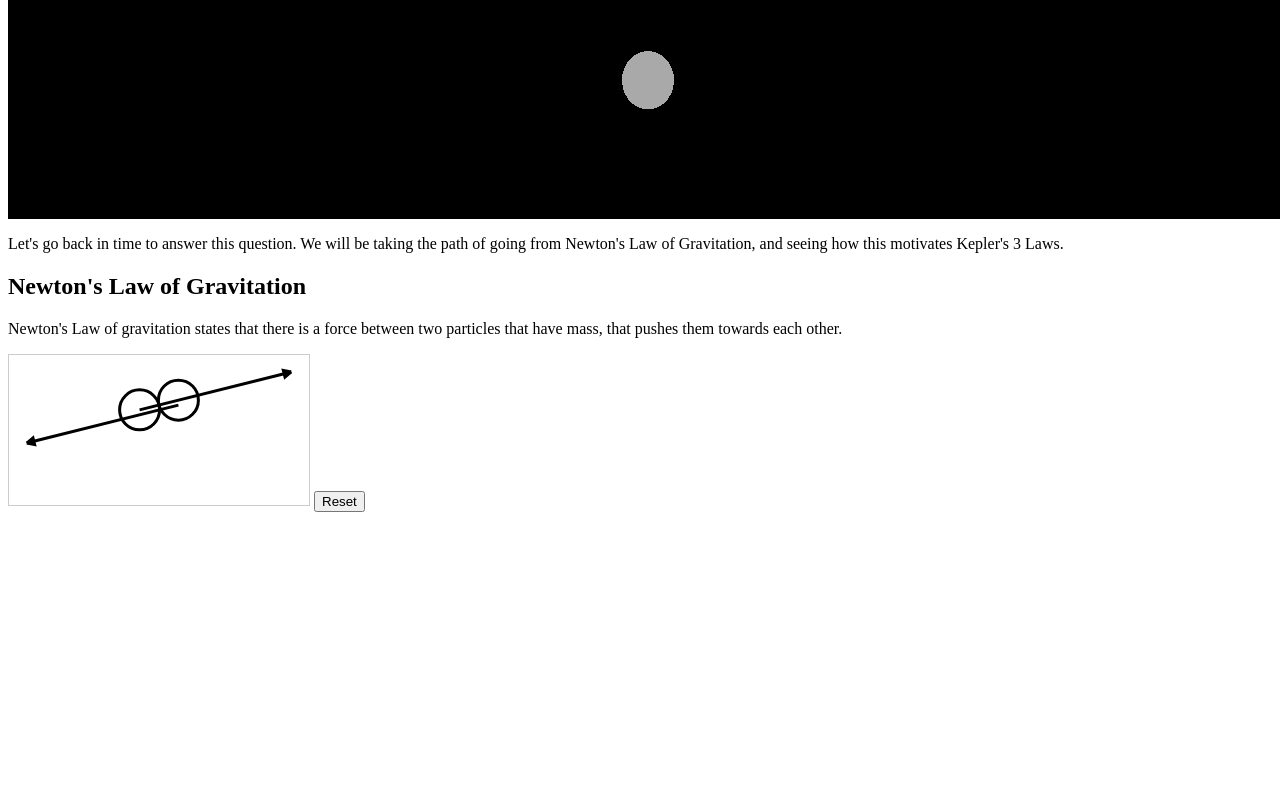
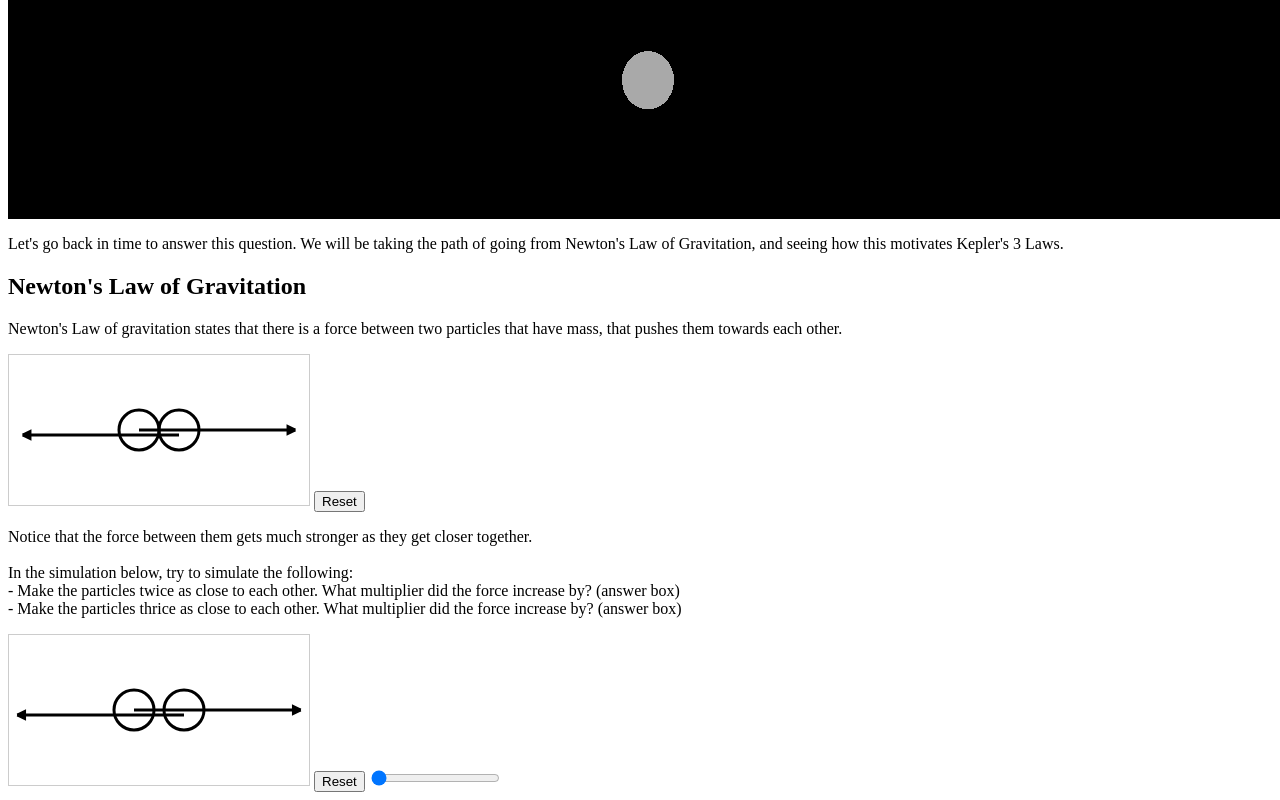
Before and after one commit to JeremyLikesCats/Orbital-Mechanics-Article, a website built with Vite: page index.html in a window 1280 px wide. Shown: the part 640-1440 px from the top of the page. Before the commit the page ends 1160 px from the top, so only its background shows below. Built offline with nearby package versions, Linux system fonts and the light colour scheme.

Commit message:
finished the basics of simulation 3

```diff
--- a/index.html
+++ b/index.html
@@ -25,6 +25,7 @@
 
         <script type="module" src="simulations/simulation1.js"></script>
         <script type="module" src="simulations/simulation2.js"></script>
+        <script type="module" src="simulations/simulation3.js"></script>
     </head>
     <body>
         <h3>How do the planets in our universe move?</h3>
@@ -35,6 +36,19 @@
         <p>Newton's Law of gravitation states that there is a force between two particles that have mass, that pushes them towards each other.</p>
         <canvas id="simulation2" style="border: 1px solid #ccc;"></canvas>
         <button type="button" id="simulation2_reset">Reset</button>
-
+        <p>Notice that the force between them gets much stronger as they get closer together.</br></br>
+        In the simulation below, try to simulate the following:</br>
+        - Make the particles twice as close to each other. What multiplier did the force increase by? (answer box)</br>
+        - Make the particles thrice as close to each other. What multiplier did the force increase by? (answer box)</p>
+        <canvas id="simulation3" style="border: 1px solid #ccc;"></canvas>
+        <button type="button" id="simulation3_reset">Reset</button>
+        <input
+            type="range"
+            id="simulation3_slider"
+            min="50"
+            max="300"
+            value="50"
+            step="1"
+        >
     </body>
 </html>
--- a/simulations/simulation2.js
+++ b/simulations/simulation2.js
@@ -9,20 +9,22 @@ const ctx = simulation.getContext("2d");
 
 ctx.fillStyle = "black";
 
-const particle1OriginalPosition = new Vector2(50, 75);
-const particle2OriginalPosition = new Vector2(250, 25);
+let particle1OriginalPosition = new Vector2(50, 75);
+let particle2OriginalPosition = new Vector2(250, 75);
 
-const particle1OriginalVelocity = Vector2.ZERO;
-const particle2OriginalVelocity = Vector2.ZERO;
+let particle1OriginalVelocity = Vector2.ZERO;
+let particle2OriginalVelocity = Vector2.ZERO;
 
-const particle1Radius = 20;
-const particle2Radius = 20;
+let particle1Radius = 20;
+let particle2Radius = 20;
 
-const particle1Mass = 500;
-const particle2Mass = 500;
+let particle1Mass = 500;
+let particle2Mass = 500;
 
-const particle1Offset = Vector2.ZERO;
-const particle2Offset = new Vector2(0, 5)
+let particle1Offset = Vector2.ZERO;
+let particle2Offset = new Vector2(0, 5);
+
+const arrowScale = 1/50000;
 
 class Particle {
     constructor(initialPosition, radius, mass, velocity, ctx, arrowOffset=Vector2.ZERO) {
@@ -39,7 +41,7 @@ class Particle {
         this.ctx.beginPath();
         this.ctx.arc(this.position.x, this.position.y, this.radius, 0, 2 * Math.PI);
         this.ctx.stroke();
-        this.drawArrow(this.acceleration.scaled(this.mass/50000));
+        this.drawArrow(this.acceleration.scaled(this.mass * arrowScale));
     }
 
     drawArrow(vector) {
--- /dev/null
+++ b/simulations/simulation3.js
@@ -0,0 +1,144 @@
+import {Vector2} from "/scripts/Vector2.js";
+import {G} from "/scripts/Constants.js";
+
+const simulation = document.getElementById("simulation3");
+
+const resetButton = document.getElementById("simulation3_reset");
+const distanceSlider = document.getElementById("simulation3_slider");
+
+const ctx = simulation.getContext("2d");
+
+ctx.fillStyle = "black";
+
+let particle1OriginalPosition = new Vector2(125, 75);
+let particle2OriginalPosition = new Vector2(175, 75);
+
+let particle1OriginalVelocity = Vector2.ZERO;
+let particle2OriginalVelocity = Vector2.ZERO;
+
+let particle1Radius = 20;
+let particle2Radius = 20;
+
+let particle1Mass = 500;
+let particle2Mass = 500;
+
+let particle1Offset = Vector2.ZERO;
+let particle2Offset = new Vector2(0, 5);
+
+const arrowScale = 1/30000;
+
+class Particle {
+    constructor(initialPosition, radius, mass, velocity, ctx, arrowOffset=Vector2.ZERO) {
+        this.position = initialPosition;
+        this.radius = radius;
+        this.mass = mass;
+        this.ctx = ctx;
+        this.velocity = velocity;
+        this.acceleration = Vector2.ZERO;
+        this.stopped = false;
+        this.arrowOffset = arrowOffset
+    }
+    draw() {
+        this.ctx.beginPath();
+        this.ctx.arc(this.position.x, this.position.y, this.radius, 0, 2 * Math.PI);
+        this.ctx.stroke();
+        this.drawArrow(this.acceleration.scaled(this.mass * arrowScale));
+    }
+
+    drawArrow(vector) {
+        let angle = Math.atan2(vector.y, vector.x);
+        let headLength = 8; // vertical length of arrow head
+        let arrowAngle = Math.PI/7;
+
+        let from = new Vector2(this.position.x + this.arrowOffset.x, this.position.y + this.arrowOffset.y);
+        let to = new Vector2(this.position.x + this.arrowOffset.x + vector.x, this.position.y + this.arrowOffset.y + vector.y);
+
+        this.ctx.beginPath();
+        this.ctx.moveTo(from.x, from.y);
+        this.ctx.lineTo(to.x , to.y);
+        this.ctx.lineWidth = 3;
+        this.ctx.stroke();
+
+        // Draw arrow behind end of line
+        this.ctx.beginPath();
+        this.ctx.moveTo(to.x, to.y);
+        this.ctx.lineTo(to.x - headLength * Math.cos(angle - arrowAngle), to.y - headLength * Math.sin(angle - arrowAngle));
+        this.ctx.lineTo(to.x - headLength * Math.cos(angle + arrowAngle), to.y - headLength * Math.sin(angle + arrowAngle));
+        this.ctx.lineTo(to.x, to.y);
+        ctx.stroke();
+    }
+    update(dt) {
+
+        if (this.stopped == false) {
+            this.velocity.x += this.acceleration.x * dt
+            this.velocity.y += this.acceleration.y * dt
+            this.position.x += this.velocity.x * dt
+            this.position.y += this.velocity.y * dt
+        }
+
+    }
+
+    setAcceleration(particle2) {
+        // a = GM_2/r^2
+        let squaredDistance = this.position.squaredDistanceBetween(particle2.position);
+        this.acceleration.set(new Vector2(particle2.position.x - this.position.x, particle2.position.y - this.position.y), G * particle2.mass / squaredDistance);
+    }
+}
+
+const particle1 = new Particle(particle1OriginalPosition.copy(), particle1Radius, particle1Mass, particle1OriginalVelocity.copy(), ctx, particle1Offset.copy());
+const particle2 = new Particle(particle2OriginalPosition.copy(), particle2Radius, particle2Mass, particle2OriginalVelocity.copy(), ctx, particle2Offset.copy());
+
+function handleCollision(particle1, particle2) {
+    if (particle1.position.squaredDistanceBetween(particle2.position) <= (particle1.radius + particle2.radius) ** 2) {
+        particle1.stopped = true
+        particle2.stopped = true
+        let difference_vector = new Vector2(particle2.position.x - particle1.position.x, particle2.position.y - particle1.position.y);
+        let difference_magnitude = difference_vector.getMagnitude();
+        let correction_magnitude = (particle2.radius + particle1.radius - difference_magnitude);
+        let correction_vector = Vector2.normalize(difference_vector, correction_magnitude);
+        particle1.position.x -= correction_vector.x * correction_magnitude / 2;
+        particle1.position.y -= correction_vector.y * correction_magnitude / 2;
+        particle2.position.x += correction_vector.x * correction_magnitude / 2;
+        particle2.position.y += correction_vector.y * correction_magnitude / 2;
+        particle1.velocity.x = 0
+        particle1.velocity.y = 0
+        particle2.velocity.x = 0
+        particle2.velocity.y = 0
+    }
+}
+
+function reset() {
+    particle1.stopped = false;
+    particle2.stopped = false;
+
+    particle1.position = particle1OriginalPosition.copy();
+    particle2.position = particle2OriginalPosition.copy();
+}
+
+// Button controls
+resetButton.addEventListener("click", reset)
+
+
+distanceSlider.addEventListener("input", (e) => {
+    var newDistance = parseFloat(e.target.value)/2;
+    particle1OriginalPosition = new Vector2(150 - newDistance,75);
+    particle2OriginalPosition = new Vector2(150 + newDistance,75);
+    reset()
+})
+
+// No physics in this one
+let previousTime = performance.now()
+
+const maximum_time_between_frames = 0.05
+
+function physicsProcess(now) {
+    ctx.clearRect(0, 0, simulation.width, simulation.height);
+    const dt = Math.min((now - previousTime)/1000, maximum_time_between_frames);
+    previousTime = now;
+    particle1.setAcceleration(particle2);
+    particle2.setAcceleration(particle1);
+    particle1.draw();
+    particle2.draw();
+    requestAnimationFrame(physicsProcess);
+}
+requestAnimationFrame(physicsProcess);
```
Also changed, not shown: plan.md (+2 -2 lines).
